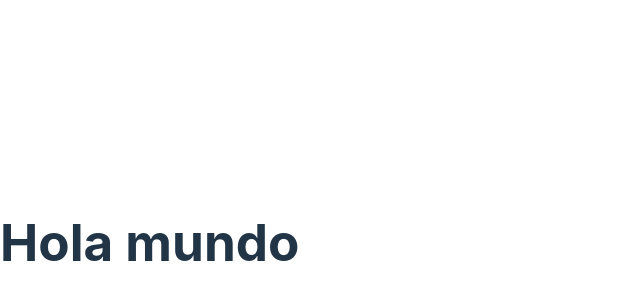
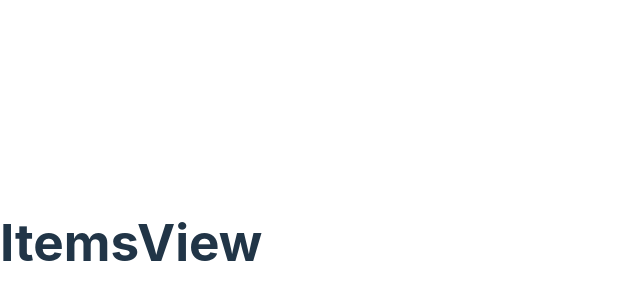
Before and after one commit to Chappie21/fe-desgin-challenge, a React (Vite) app: page / in a window 1280 px wide. Shown: the part 158-458 px from the top of the page, without its empty margins (0-640 px from the left). Built offline with nearby package versions, Linux system fonts and the light colour scheme.

Commit message:
feat: agregado de router principal MainRouter con la unica vista de la web ItemsView

```diff
--- a/package.json
+++ b/package.json
@@ -10,8 +10,10 @@
     "preview": "vite preview"
   },
   "dependencies": {
+    "@types/react-router-dom": "^5.3.3",
     "react": "^18.2.0",
-    "react-dom": "^18.2.0"
+    "react-dom": "^18.2.0",
+    "react-router-dom": "^6.14.1"
   },
   "devDependencies": {
     "@types/react": "^18.2.14",
--- a/src/App.tsx
+++ b/src/App.tsx
@@ -1,8 +1,10 @@
+import { MainRouter } from "./routers"
+
 export const App = () => {
 
   return (
     <>
-      <h1>Hola mundo</h1>
+      <MainRouter />
     </>
   )
 }
--- a/src/main.tsx
+++ b/src/main.tsx
@@ -3,8 +3,12 @@ import ReactDOM from 'react-dom/client'
 import { App } from './App.tsx'
 import './index.css'
 
+import { BrowserRouter } from 'react-router-dom';
+
 ReactDOM.createRoot(document.getElementById('root')!).render(
   <React.StrictMode>
-    <App />
+    <BrowserRouter>
+      <App />
+    </BrowserRouter>
   </React.StrictMode>,
 )
--- /dev/null
+++ b/src/routers/MainRouter.tsx
@@ -0,0 +1,17 @@
+import { Routes, Route, Navigate } from "react-router-dom"
+import { ItemsView } from "../views"
+
+/*
+    * Main Router
+
+    This route has a unique virtual route that will be the ItemsView, in case of typing any other route,
+    it will redirect to the main route '/', which is the view of the items.
+*/
+export const MainRouter = () => {
+  return (
+    <Routes>
+        <Route path="/" element={<ItemsView />}/>
+        <Route path="*" element={<Navigate to="/" />} />
+    </Routes>
+  )
+}
--- /dev/null
+++ b/src/routers/index.ts
@@ -0,0 +1 @@
+export * from './MainRouter';
--- /dev/null
+++ b/src/views/ItemsView.tsx
@@ -0,0 +1,5 @@
+export const ItemsView = () => {
+  return (
+    <h1>ItemsView</h1>
+  )
+}
--- /dev/null
+++ b/src/views/index.ts
@@ -0,0 +1 @@
+export * from './ItemsView'
```
Also changed, not shown: 1 other file (tests, documents, lock files or other folders).
